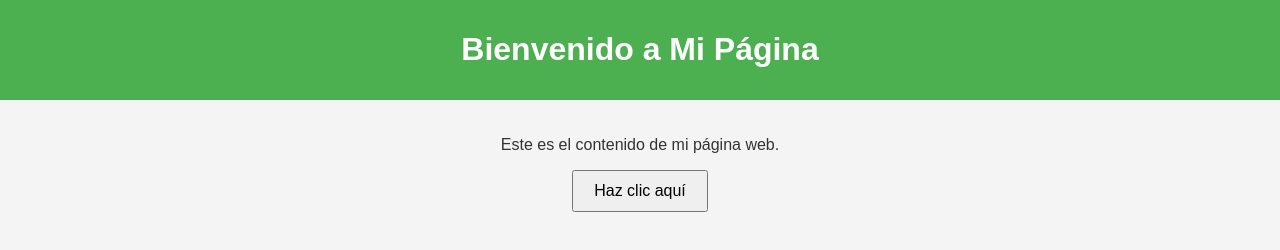
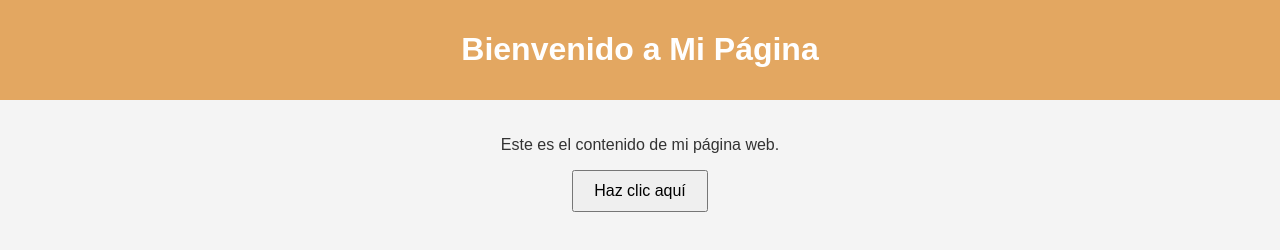
Before and after one commit to ochoamora/suadteammw3.io, a plain HTML site: page index.html in a window 1280 px wide. Drawn offline with Linux system fonts and the light colour scheme.

Commit message:
Update styles.css

```diff
--- a/styles.css
+++ b/styles.css
@@ -8,7 +8,7 @@ body {
 }
 
 header {
-    background-color: #4CAF50;
+    background-color: #e3a761 ;
     color: white;
     padding: 10px 0;
 }
```
